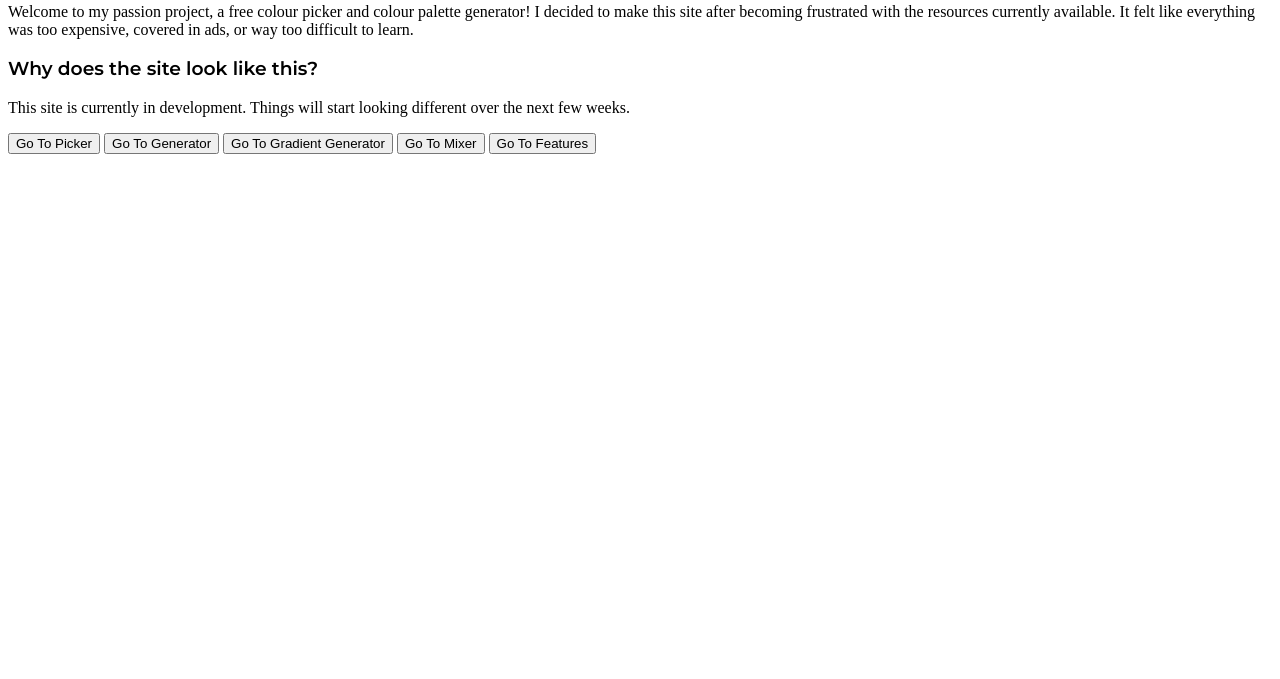
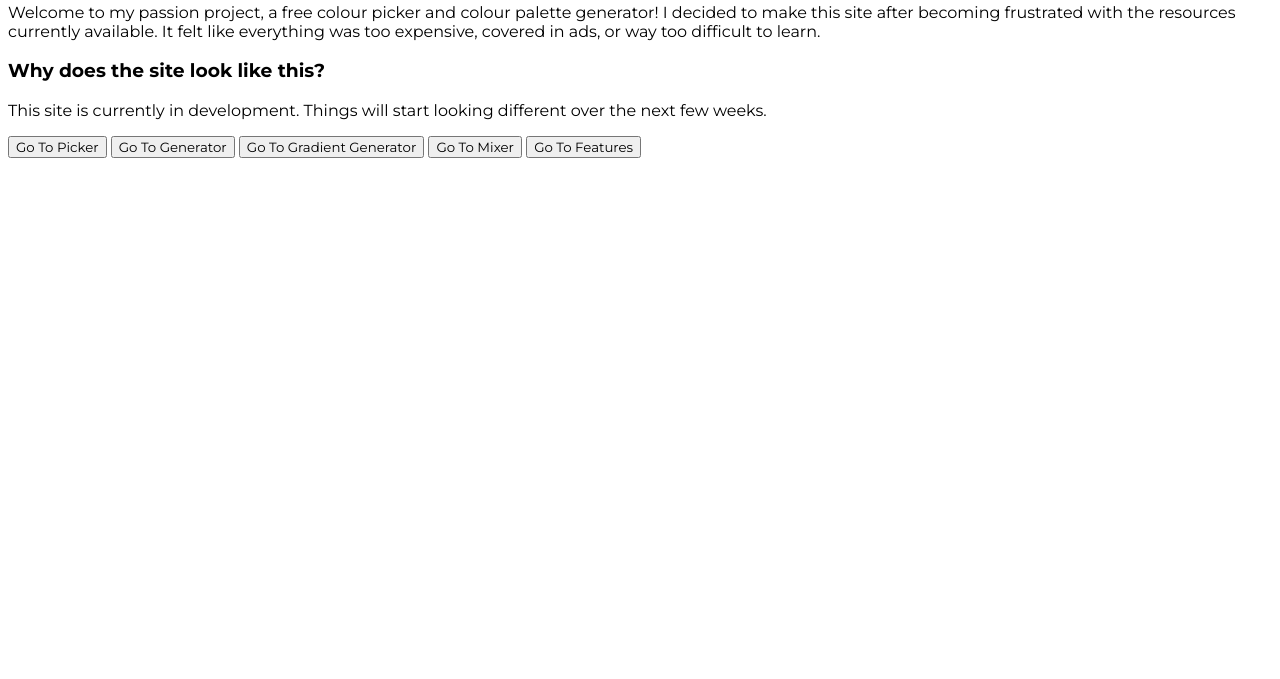
Before and after one commit to lfeatherby/cpalette-generator, a plain HTML site: page index.html in a window 1280 px wide. Shown: the part 121-800 px from the top of the page. Drawn offline with Linux system fonts and the light colour scheme.

Commit message:
changed fonts

```diff
--- a/features/fStyle.css
+++ b/features/fStyle.css
@@ -1,3 +1,10 @@
+* {
+  font-family: "Montserrat", sans-serif;
+  font-optical-sizing: auto;
+  font-weight: 400;
+  font-style: normal;
+}
+
 html,
 body {
   height: 100%;
@@ -7,6 +14,6 @@ body {
 :is(h1, h2, h3, h4, h5, h6) {
   font-family: "Montserrat", sans-serif;
   font-optical-sizing: auto;
-  font-weight: 600;
+  font-weight: 700;
   font-style: normal;
 }
--- a/generator/gStyle.css
+++ b/generator/gStyle.css
@@ -1,11 +1,15 @@
 * {
   box-sizing: border-box;
+  font-family: "Montserrat", sans-serif;
+  font-optical-sizing: auto;
+  font-weight: 400;
+  font-style: normal;
 }
 
 :is(h1, h2, h3, h4, h5, h6) {
   font-family: "Montserrat", sans-serif;
   font-optical-sizing: auto;
-  font-weight: 600;
+  font-weight: 700;
   font-style: normal;
 }
 
--- a/gradient/gradStyle.css
+++ b/gradient/gradStyle.css
@@ -1,11 +1,15 @@
 * {
     box-sizing: border-box;
+    font-family: "Montserrat", sans-serif;
+    font-optical-sizing: auto;
+    font-weight: 400;
+    font-style: normal;
 }
 
 :is(h1, h2, h3, h4, h5, h6) {
     font-family: "Montserrat", sans-serif;
     font-optical-sizing: auto;
-    font-weight: 600;
+    font-weight: 700;
     font-style: normal;
 }
 
--- a/mixer/mStyle.css
+++ b/mixer/mStyle.css
@@ -1,11 +1,15 @@
 * {
     box-sizing: border-box;
+    font-family: "Montserrat", sans-serif;
+    font-optical-sizing: auto;
+    font-weight: 400;
+    font-style: normal;
 }
 
 :is(h1, h2, h3, h4, h5, h6) {
     font-family: "Montserrat", sans-serif;
     font-optical-sizing: auto;
-    font-weight: 600;
+    font-weight: 700;
     font-style: normal;
 }
 
--- a/picker/pStyle.css
+++ b/picker/pStyle.css
@@ -1,12 +1,16 @@
 * {
   box-sizing: border-box;
   text-align: center;
+  font-family: "Montserrat", sans-serif;
+  font-optical-sizing: auto;
+  font-weight: 400;
+  font-style: normal;
 }
 
 :is(h1, h2, h3, h4, h5, h6) {
   font-family: "Montserrat", sans-serif;
   font-optical-sizing: auto;
-  font-weight: 600;
+  font-weight: 700;
   font-style: normal;
 }
 
--- a/style.css
+++ b/style.css
@@ -1,6 +1,13 @@
+* {
+    font-family: "Montserrat", sans-serif;
+    font-optical-sizing: auto;
+    font-weight: 400;
+    font-style: normal;
+}
+
 :is(h1, h2, h3, h4, h5, h6) {
     font-family: "Montserrat", sans-serif;
     font-optical-sizing: auto;
-    font-weight: 600;
+    font-weight: 700;
     font-style: normal;
 }
```
